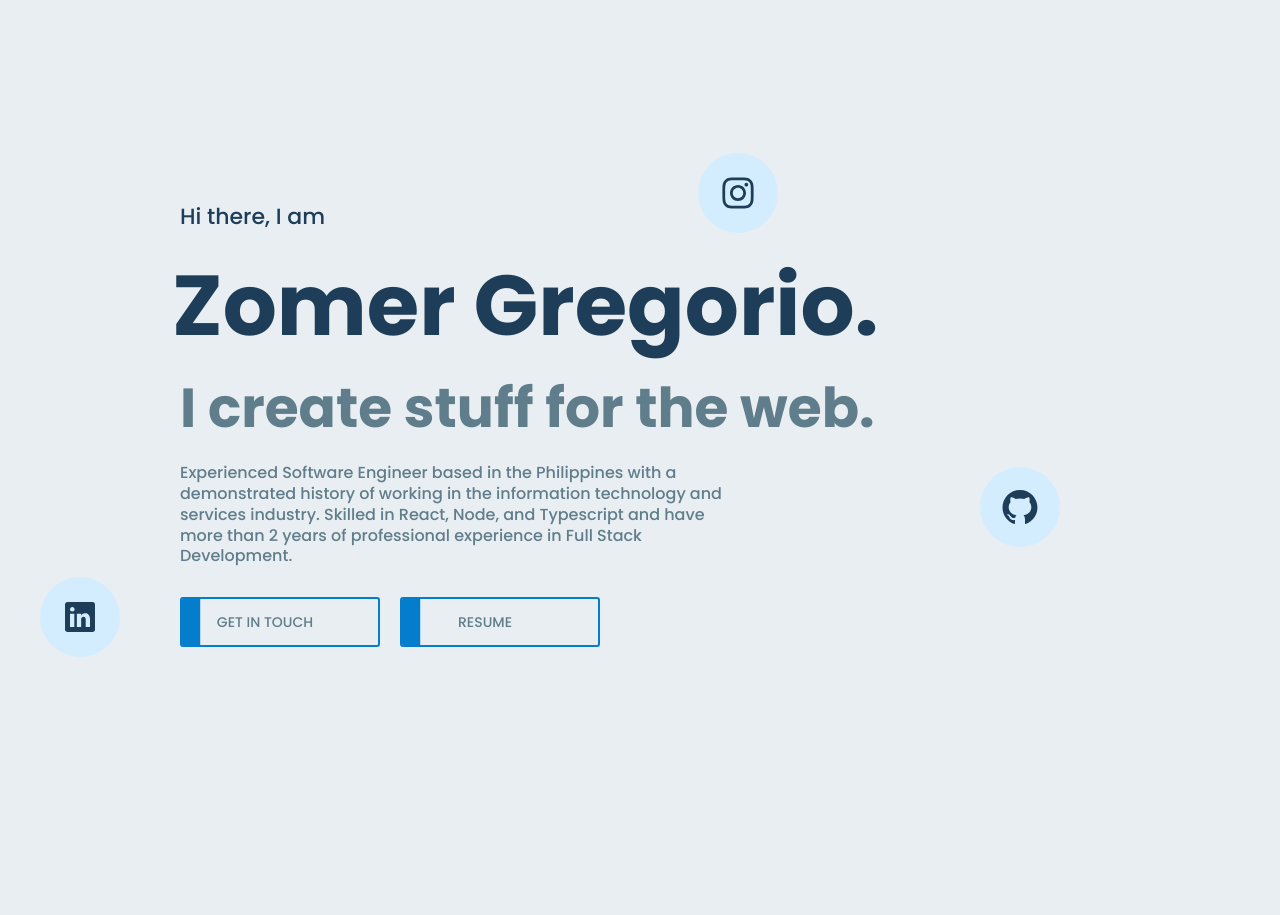
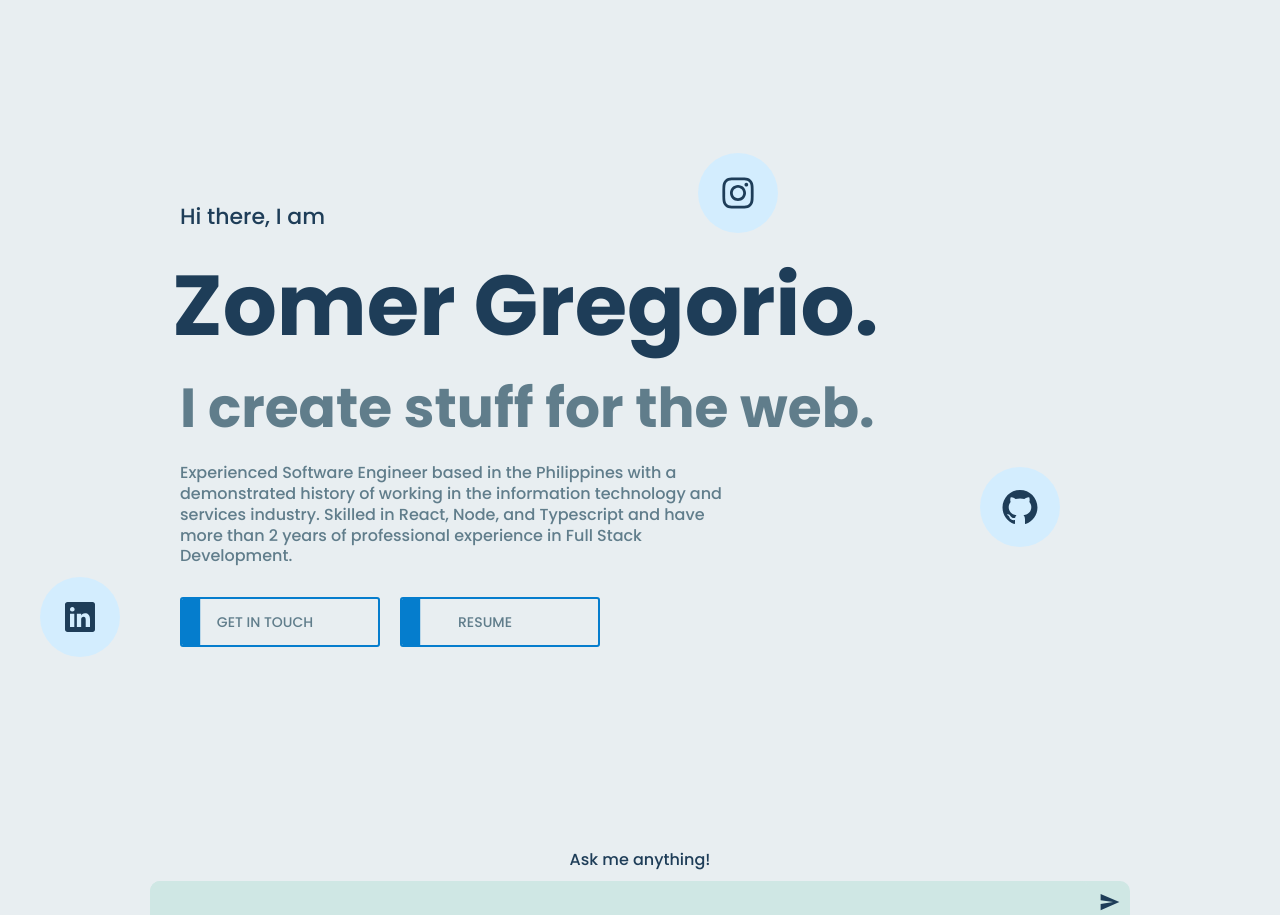
Before and after one commit to zomeru/portfolio, a Next.js app: page / in a window 1280 px wide. Shown: the top 915 px of the page. Built offline with nearby package versions, Linux system fonts and the light colour scheme.

Commit message:
Add: Chat GPT

```diff
--- a/package.json
+++ b/package.json
@@ -25,16 +25,19 @@
     "next-compose-plugins": "^2.2.1",
     "next-pwa": "^5.2.24",
     "next-sitemap": "^1.6.168",
+    "openai": "^3.1.0",
     "react": "17.0.2",
     "react-dom": "17.0.2",
     "react-icons": "^4.2.0",
     "react-intersection-observer": "^8.32.0",
+    "react-typed": "^1.2.0",
     "sharp": "^0.30.5",
     "styled-components": "^5.3.0",
     "typescript-styled-plugin": "^0.18.2"
   },
   "devDependencies": {
     "@types/react": "17.0.15",
+    "@types/react-typing-effect": "^2.0.3",
     "babel-plugin-styled-components": "^1.13.2",
     "eslint": "7.31.0",
     "eslint-config-next": "11.0.1",
--- /dev/null
+++ b/pages/api/openai.ts
@@ -0,0 +1,36 @@
+import { NextApiRequest, NextApiResponse } from "next";
+import { Configuration, OpenAIApi } from "openai";
+
+const configuration = new Configuration({
+  apiKey: process.env.OPENAI_API_KEY,
+});
+
+const openai = new OpenAIApi(configuration);
+
+export default async function handler(
+  req: NextApiRequest,
+  res: NextApiResponse
+) {
+  try {
+    const { prompt } = req.body;
+    const response = await openai.createCompletion({
+      model: "text-davinci-003",
+      prompt,
+      temperature: 0.9,
+      max_tokens: 3000,
+      top_p: 1,
+      frequency_penalty: 0.5,
+      presence_penalty: 0.6,
+      stop: [" Human:", " AI:"],
+    });
+
+    return res.status(200).send({
+      bot: response.data.choices[0].text,
+    });
+  } catch (error) {
+    console.log(error);
+    return res.status(500).send({
+      error,
+    });
+  }
+}
--- a/pages/index.tsx
+++ b/pages/index.tsx
@@ -1,4 +1,4 @@
-import { customSeo } from '../src/configs/data';
+import { customSeo } from "../src/configs/data";
 import {
   Layout,
   About,
@@ -6,7 +6,8 @@ import {
   Projects,
   Contact,
   PageHead,
-} from '../src/components';
+  ChatAI,
+} from "../src/components";
 interface IHomeProps {
   isHome: boolean;
 }
@@ -17,6 +18,7 @@ const Home: React.FC<IHomeProps> = ({ isHome }) => {
       <PageHead seo={{ ...customSeo }} />
       <Layout isHome={isHome}>
         <Hero />
+        <ChatAI />
         <About />
         <Projects />
         <Contact />
--- a/src/components/icons/NameLoader.tsx
+++ b/src/components/icons/NameLoader.tsx
@@ -34,8 +34,6 @@ const pathVariants = {
 const NameLoader = ({ finishLoading }) => {
   const theme = useTheme();
   const isTabActive = useTabActive();
-
-  console.log("isTabActive", isTabActive);
 
   return (
     <motion.svg
--- a/src/components/index.tsx
+++ b/src/components/index.tsx
@@ -6,6 +6,7 @@ export { default as Footer } from "./footer";
 export { default as Hero } from "./sections/hero";
 export { default as About } from "./sections/about";
 export { default as Experience } from "./sections/experience";
+export { default as ChatAI } from "./sections/chatAI";
 export { default as Projects } from "./sections/projects";
 export { default as Contact } from "./sections/contact";
 export { default as Loader } from "./loader";
--- /dev/null
+++ b/src/components/sections/chatAI.tsx
@@ -0,0 +1,257 @@
+import React, { useRef, useState, useEffect } from "react";
+import styled from "styled-components";
+import { IoSendSharp } from "react-icons/io5";
+import ReactTyped from "react-typed";
+import { fadeUp, parentVar } from "@/configs/animations";
+import { motion } from "framer-motion";
+import useScrollReveal from "@/hooks/useScrollReveal";
+
+const StyledChatAI = styled(motion.div)`
+  display: flex;
+  flex-direction: column;
+  justify-content: center;
+  align-items: center;
+
+  .form {
+    max-width: 980px;
+    width: 100%;
+    margin-top: 10px;
+  }
+
+  .title {
+    font-size: 14px;
+  }
+
+  .textarea {
+    width: calc(100% - 15px);
+    outline: none;
+    padding: 15px 5px 15px 10px;
+    scrollbar-width: none;
+    overflow: hidden;
+    margin-right: 10px;
+    background-color: ${({ theme }) => theme.menuNav};
+    /* background-color: blue; */
+    border: none;
+    color: ${({ theme }) => theme.textMain};
+    border-radius: 10px;
+    resize: none;
+  }
+
+  .text-wrapper {
+    width: 100%;
+    display: flex;
+    justify-content: space-between;
+    align-items: center;
+    background-color: ${({ theme }) => theme.menuNav};
+    color: ${({ theme }) => theme.textMain};
+    border-radius: 10px;
+  }
+  .send-icon {
+    padding-right: 10px;
+    width: 30px;
+    height: 30px;
+  }
+
+  .answer {
+    background-color: ${({ theme }) => theme.menuNav};
+    padding: 10px;
+    border-radius: 10px;
+    margin-top: 10px;
+    max-width: 980px;
+    width: 100%;
+    height: auto;
+  }
+
+  .btn {
+    background-color: transparent;
+    border: none;
+    outline: none;
+    color: ${({ theme }) => theme.textMain};
+  }
+
+  .small-text {
+    font-size: 10px;
+    margin-top: 10px;
+  }
+
+  .jumping-dots span {
+    position: relative;
+    bottom: 0px;
+    animation: jump 2s infinite;
+  }
+  .jumping-dots .dot-1 {
+    animation-delay: 200ms;
+    margin-right: 2px;
+  }
+  .jumping-dots .dot-2 {
+    animation-delay: 400ms;
+    margin-right: 2px;
+  }
+  .jumping-dots .dot-3 {
+    animation-delay: 600ms;
+  }
+
+  @keyframes jump {
+    0% {
+      bottom: 0px;
+    }
+    20% {
+      bottom: 4px;
+    }
+    40% {
+      bottom: 0px;
+    }
+  }
+
+  .answer-block {
+    margin-bottom: 10px;
+    font-size: 14px;
+
+    @media only screen and (max-width: 480px) {
+      font-size: var(--fz-sm);
+    }
+  }
+`;
+
+const ChatAI = () => {
+  const textareaRef = useRef<HTMLTextAreaElement>(null);
+  const [ref, controls] = useScrollReveal(-250);
+
+  const [currentValue, setCurrentValue] = useState("");
+  const [loading, setLoading] = useState(false);
+  const [answer, setAnswer] = useState("");
+  const [typeComplete, setTypeComplete] = useState(false);
+  const [currentTypeIndexes, setCurrentTypeIndexes] = useState([0]);
+
+  useEffect(() => {
+    if (textareaRef.current === null) return;
+
+    textareaRef.current.style.height = "0px";
+    const scrollHeight = textareaRef.current.scrollHeight;
+    textareaRef.current.style.height = scrollHeight + "px";
+  }, [currentValue]);
+
+  const handleSubmit = async (e: React.FormEvent<HTMLFormElement>) => {
+    e.preventDefault();
+    onEnterPress(e as any);
+  };
+
+  const onEnterPress = async (e: React.KeyboardEvent<HTMLTextAreaElement>) => {
+    if (e.key === "Enter") {
+      e.preventDefault();
+      if (!currentValue) return;
+
+      setLoading(true);
+      setTypeComplete(false);
+      setCurrentTypeIndexes([0]);
+
+      try {
+        const res = await fetch("/api/openai", {
+          method: "POST",
+          headers: {
+            "Content-Type": "application/json",
+          },
+          body: JSON.stringify({ prompt: currentValue }),
+        });
+        const data = await res.json();
+        if (data.bot) {
+          setAnswer(data.bot);
+        }
+        setLoading(false);
+      } catch (error) {
+        console.log(error);
+        setLoading(false);
+      }
+    }
+
+    if (e.key === "Enter" && e.shiftKey) {
+      e.preventDefault();
+      setCurrentValue(currentValue + "");
+    }
+  };
+
+  const dotLoader = () => {
+    return (
+      <span className="jumping-dots">
+        <span className="dot-1">.</span>
+        <span className="dot-2">.</span>
+        <span className="dot-3">.</span>
+      </span>
+    );
+  };
+
+  return (
+    <StyledChatAI variants={parentVar} initial="hidden" animate="visible">
+      <motion.p ref={ref} variants={fadeUp} animate={controls}>
+        Ask me anything!
+      </motion.p>
+      <motion.form
+        ref={ref}
+        variants={fadeUp}
+        animate={controls}
+        onSubmit={handleSubmit}
+        className="form"
+      >
+        <div className="text-wrapper">
+          <textarea
+            ref={textareaRef}
+            className="textarea"
+            onChange={(e) => {
+              setCurrentValue(e.target.value);
+              //to do something with value, maybe callback?
+            }}
+            onKeyPress={onEnterPress}
+          />
+          <button type="submit" className="btn">
+            <IoSendSharp className="send-icon" />
+          </button>
+        </div>
+      </motion.form>
+      <div
+        style={{
+          visibility: loading || answer ? "visible" : "hidden",
+          display: loading || answer ? "block" : "none",
+          // height: '0px',
+        }}
+        className="answer"
+      >
+        {loading
+          ? dotLoader()
+          : answer
+          ? answer.split("\n").map((ans, i) => {
+              if (currentTypeIndexes.includes(i)) {
+                return (
+                  <div key={i} className="answer-block">
+                    <ReactTyped
+                      strings={[ans]}
+                      loop={false}
+                      onComplete={() =>
+                        setCurrentTypeIndexes((prev) => {
+                          return [...prev, i + 1];
+                        })
+                      }
+                      stopped={typeComplete}
+                      contentType="html"
+                      showCursor={false}
+                    />
+                  </div>
+                );
+              }
+            })
+          : null}
+      </div>
+      <motion.a
+        ref={ref}
+        variants={fadeUp}
+        animate={controls}
+        href="https://chat.openai.com/"
+        target="_blank"
+        rel="noopener noreferrer"
+      >
+        <div className="small-text">Powered by OpenAI</div>
+      </motion.a>
+    </StyledChatAI>
+  );
+};
+
+export default ChatAI;
--- a/src/styles/GlobalStyles.ts
+++ b/src/styles/GlobalStyles.ts
@@ -1,6 +1,6 @@
-import { createGlobalStyle } from 'styled-components';
-import { ThemeProps } from './theme';
-import Variables from './variables';
+import { createGlobalStyle } from "styled-components";
+import { ThemeProps } from "./theme";
+import Variables from "./variables";
 
 export const GlobalStyles = createGlobalStyle<ThemeProps>`
   ${Variables};
@@ -165,4 +165,9 @@ export const GlobalStyles = createGlobalStyle<ThemeProps>`
       transition: var(--transition2);
     }
   }
+
+  .unscrollable::-webkit-scrollbar {
+    scrollbar-width: none;
+    overflow: -moz-hidden-unscrollable;
+  }
 `;
--- a/src/styles/componentStyles/buttonStyles.ts
+++ b/src/styles/componentStyles/buttonStyles.ts
@@ -1,4 +1,4 @@
-import styled from 'styled-components';
+import styled from "styled-components";
 
 const StyledButton = styled.a`
   position: relative;
@@ -22,7 +22,7 @@ const StyledButton = styled.a`
   }
 
   ::before {
-    content: '';
+    content: "";
     position: absolute;
     min-width: 202px;
     min-height: 52px;
@@ -55,7 +55,7 @@ const StyledButton = styled.a`
   }
 
   .line::before {
-    content: '';
+    content: "";
     position: absolute;
     background-color: ${({ theme }) => theme.body};
     width: 25px;
@@ -78,6 +78,10 @@ const StyledButton = styled.a`
     transition: var(--transition3);
     font-weight: 500;
     font-size: var(--fz-sm);
+
+    @media only screen and (max-width: 480px) {
+      font-size: var(--fz-xs);
+    }
   }
 `;
 
```
Also changed, not shown: 1 other file (tests, documents, lock files or other folders).
